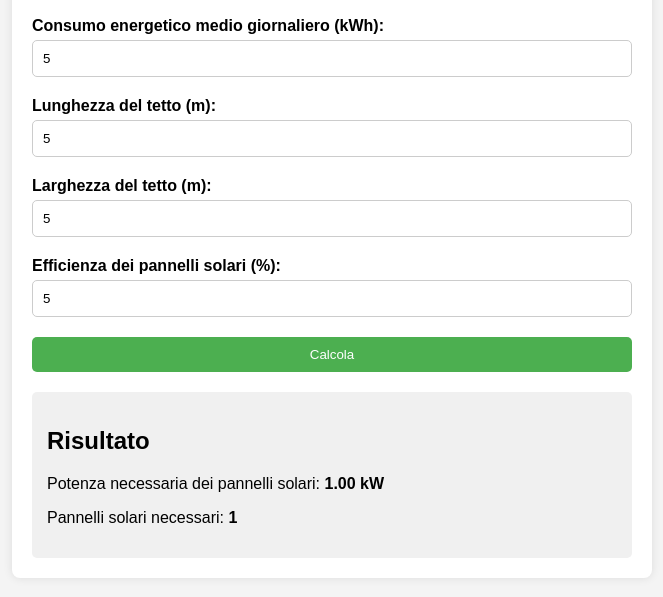
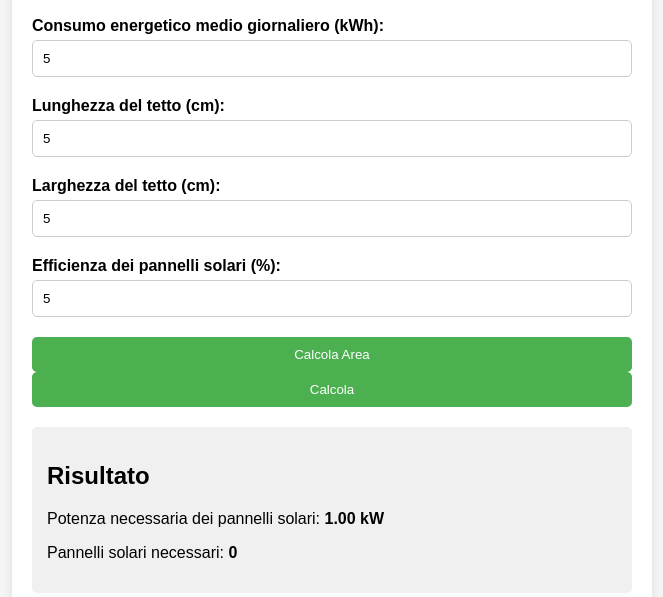
Before and after one commit to Davizzzzz06/informatica, a plain HTML site: page progetto fotovoltaico.htm in a window 1280 px wide. Both pictures are taken after typing "5", "5", "5", "5" into the empty fields and a click on the button "Calcola". Shown: the part 101-698 px from the top of the page, without its empty margins (308-971 px from the left). Drawn offline with Linux system fonts and the light colour scheme.

Commit message:
Update progetto fotovoltaico.htm

```diff
--- a/progetto fotovoltaico.htm
+++ b/progetto fotovoltaico.htm
@@ -66,33 +66,48 @@
         <label for="dailyConsumption">Consumo energetico medio giornaliero (kWh):</label>
         <input type="number" id="dailyConsumption" required>
 
-        <label for="roofLength">Lunghezza del tetto (m):</label>
+        <label for="roofLength">Lunghezza del tetto (cm):</label>
         <input type="number" id="roofLength" required>
 
-        <label for="roofWidth">Larghezza del tetto (m):</label>
+        <label for="roofWidth">Larghezza del tetto (cm):</label>
         <input type="number" id="roofWidth" required>
 
         <label for="efficiency">Efficienza dei pannelli solari (%):</label>
         <input type="number" id="efficiency" required>
 
-        <button type="submit">Calcola</button>
+        <button type="button" id="calculateAreaButton">Calcola Area</button>
+        <div id="areaResult"></div>
+
+        <button type="button" id="calculateButton">Calcola</button>
     </form>
 
     <div id="result"></div>
 </div>
 
 <script>
-    document.getElementById('solarPanelForm').addEventListener('submit', function(e) {
-        e.preventDefault();
-
-        var dailyConsumption = parseFloat(document.getElementById('dailyConsumption').value);
+    document.getElementById('calculateAreaButton').addEventListener('click', function() {
         var roofLength = parseFloat(document.getElementById('roofLength').value);
         var roofWidth = parseFloat(document.getElementById('roofWidth').value);
+
+        var roofArea = roofLength * roofWidth; // Area in cm²
+        var areaResultDiv = document.getElementById('areaResult');
+        areaResultDiv.innerHTML = `
+            <p>Area del tetto: <strong>${roofArea} cm²</strong></p>
+        `;
+    });
+
+    document.getElementById('calculateButton').addEventListener('click', function() {
+        var dailyConsumption = parseFloat(document.getElementById('dailyConsumption').value);
         var efficiency = parseFloat(document.getElementById('efficiency').value);
+        var roofArea = parseFloat(document.getElementById('roofLength').value) * parseFloat(document.getElementById('roofWidth').value); // Area in cm²
 
-        var roofArea = roofLength * roofWidth;
         var solarPanelPower = (dailyConsumption / efficiency).toFixed(2);
-        var panelsNeeded = Math.ceil(solarPanelPower / 250); // Assuming each panel is 250W
+        var panelPower = 250; // Potenza di ciascun pannello (in watt)
+        var panelsNeeded = Math.ceil(solarPanelPower * 1000 / panelPower); // Converti kW in W
+
+        var panelsPossible = Math.floor(roofArea / 160); // Supponiamo che 1.6 mq possa ospitare 1 pannello solare da 250W (16000 cm²)
+
+        panelsNeeded = Math.min(panelsNeeded, panelsPossible); // Assicuriamoci che non chiediamo più pannelli di quelli che possono essere installati
 
         var resultDiv = document.getElementById('result');
         resultDiv.innerHTML = `
```
